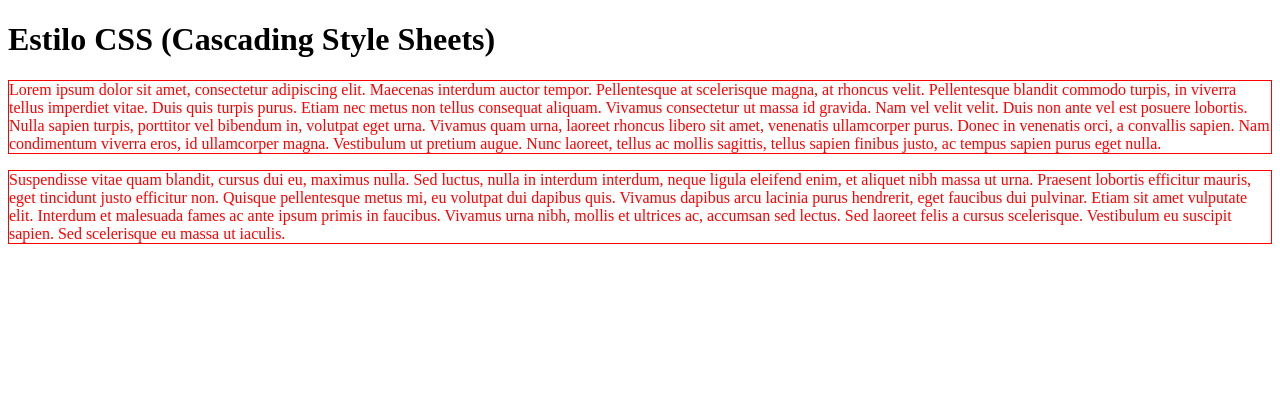
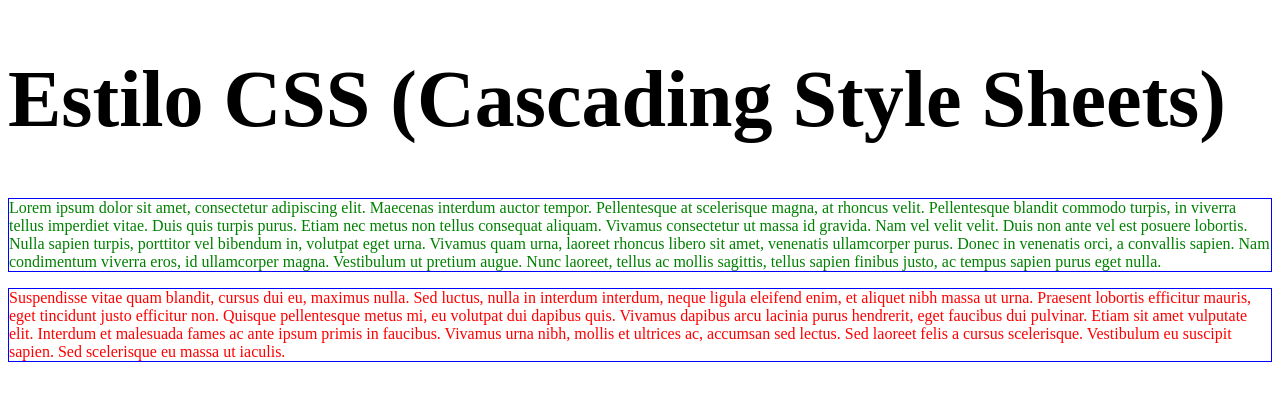
Before and after one commit to RogerioDoCarmo/Primeiro-Projeto, a plain HTML site: page css/inline_style.html in a window 1280 px wide. Drawn offline with Linux system fonts and the light colour scheme.

Commit message:
CSS Selector example
Aplication of CSS selector with the style tag. The tags p and h1 where formatted and a inline style was applicated to a tag <p>.

```diff
--- a/css/inline_style.html
+++ b/css/inline_style.html
@@ -4,15 +4,28 @@
 	<head>
 		<title>Meu site</title>
 		<meta charset="utf-8">
+
+		<style type="text/css">
+
+			p {
+				color: red;
+				border: 1px solid blue;
+			}
+
+			h1 {
+				font-size: 80px;
+			}
+
+		</style>
 	</head>
 
 	<body>
 
 		<h1>Estilo CSS (Cascading Style Sheets)</h1>
-		<p style="color: red; border: 1px solid red;">
+		<p style="color: green;">
 		Lorem ipsum dolor sit amet, consectetur adipiscing elit. Maecenas interdum auctor tempor. Pellentesque at scelerisque magna, at rhoncus velit. Pellentesque blandit commodo turpis, in viverra tellus imperdiet vitae. Duis quis turpis purus. Etiam nec metus non tellus consequat aliquam. Vivamus consectetur ut massa id gravida. Nam vel velit velit. Duis non ante vel est posuere lobortis. Nulla sapien turpis, porttitor vel bibendum in, volutpat eget urna. Vivamus quam urna, laoreet rhoncus libero sit amet, venenatis ullamcorper purus. Donec in venenatis orci, a convallis sapien. Nam condimentum viverra eros, id ullamcorper magna. Vestibulum ut pretium augue. Nunc laoreet, tellus ac mollis sagittis, tellus sapien finibus justo, ac tempus sapien purus eget nulla.</p>
 
-		<p style="color: red; border: 1px solid red;">
+		<p>
 		Suspendisse vitae quam blandit, cursus dui eu, maximus nulla. Sed luctus, nulla in interdum interdum, neque ligula eleifend enim, et aliquet nibh massa ut urna. Praesent lobortis efficitur mauris, eget tincidunt justo efficitur non. Quisque pellentesque metus mi, eu volutpat dui dapibus quis. Vivamus dapibus arcu lacinia purus hendrerit, eget faucibus dui pulvinar. Etiam sit amet vulputate elit. Interdum et malesuada fames ac ante ipsum primis in faucibus. Vivamus urna nibh, mollis et ultrices ac, accumsan sed lectus. Sed laoreet felis a cursus scelerisque. Vestibulum eu suscipit sapien. Sed scelerisque eu massa ut iaculis.
 		</p>
 
```
